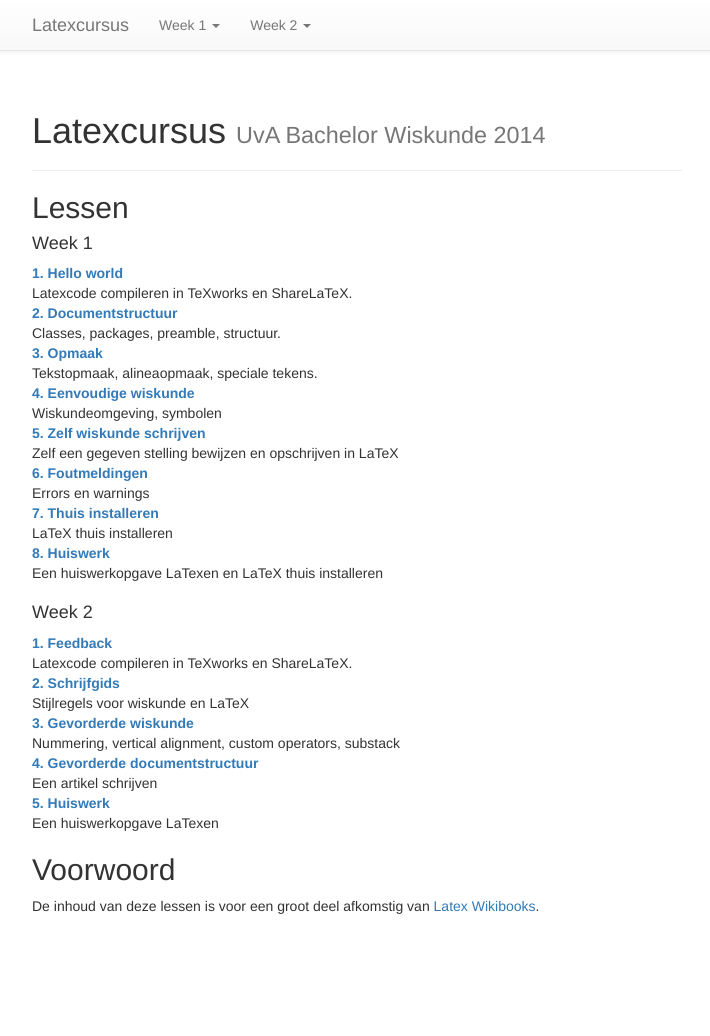
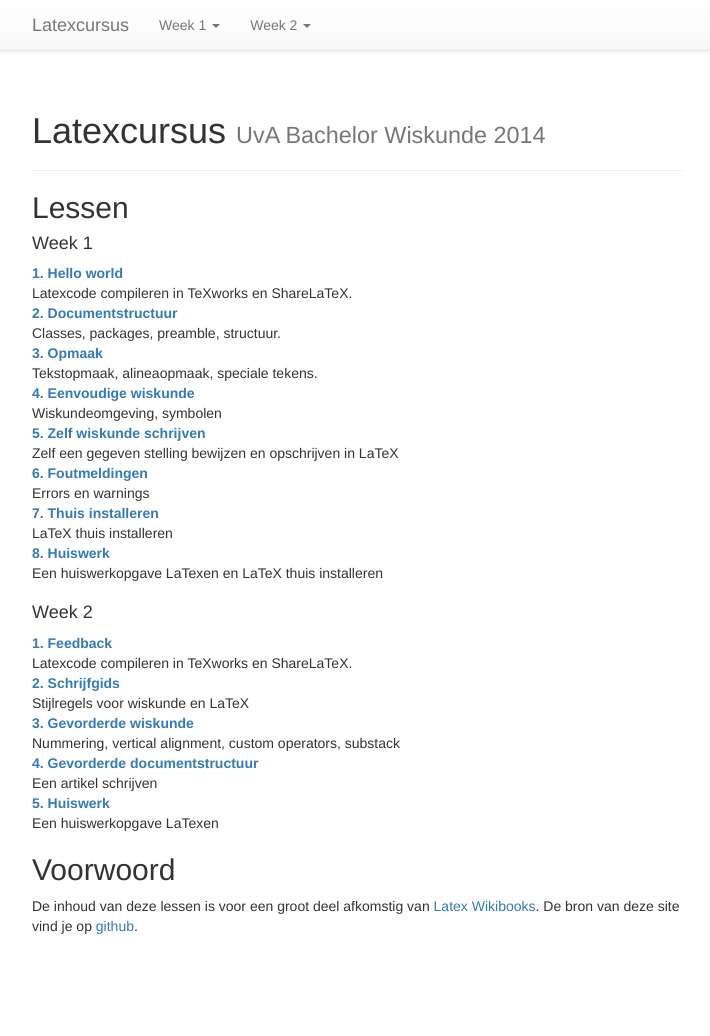
Before and after one commit to jzuiddam/jzuiddam, a Jekyll site: the page built from index.md, in a window 1280 px wide. Shown: the whole page, without its empty margins (283-993 px from the left). Built offline with Jekyll 4.4.1, drawn with Linux system fonts in a browser that asks for light colours; nearby versions of some CDN libraries; Markdown is read by kramdown in place of the engine named in the settings.

Commit message:
Add github link

```diff
--- a/index.md
+++ b/index.md
@@ -24,4 +24,5 @@ title: Latexcursus
 
 
 ## Voorwoord
-De inhoud van deze lessen is voor een groot deel afkomstig van [Latex Wikibooks](http://en.wikibooks.org/wiki/LaTeX).
+De inhoud van deze lessen is voor een groot deel afkomstig van [Latex Wikibooks](http://en.wikibooks.org/wiki/LaTeX). De bron van deze
+site vind je op [github](https://github.com/jzuiddam/jzuiddam.github.io).
```
Also changed, not shown: 1 other file.
